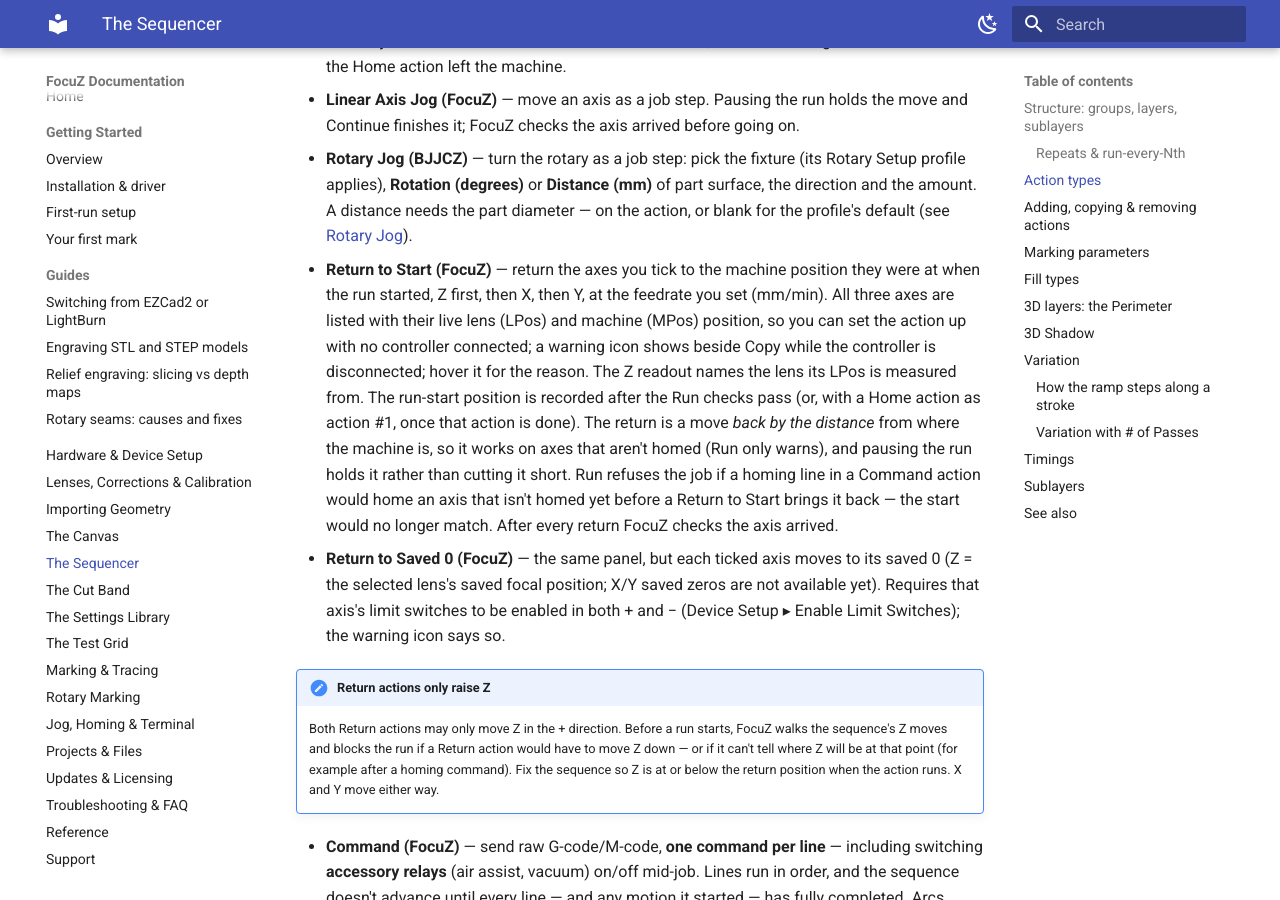
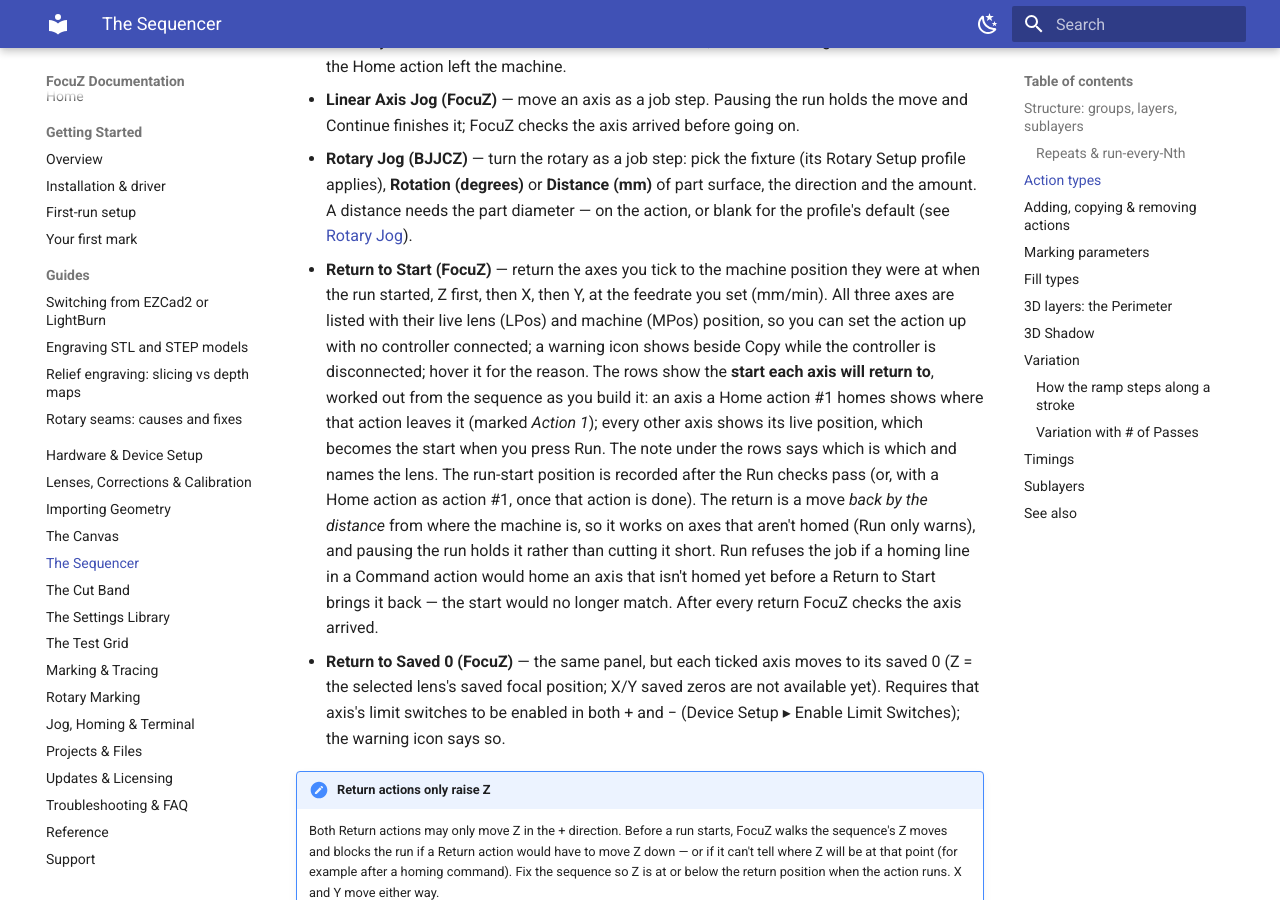
Before and after one commit to Lokahi-Shop/focuz-docs, an MkDocs documentation site: the page built from docs/sequencer.md, in a window 1280 px wide and 900 px high, scrolled down 2008 px. Built offline with MkDocs 1.6.1 and Material for MkDocs 9.7.7, drawn with Linux system fonts in a browser that asks for light colours.

Commit message:
Return to Start shows the start it returns to
Co-Authored-By: Claude Opus 5.5 <noreply@anthropic.com>

```diff
--- a/docs/sequencer.md
+++ b/docs/sequencer.md
@@ -86,7 +86,10 @@ board's rotary port.
   listed with their live lens (LPos) and machine (MPos) position, so you can set the action up with no
   controller connected;
   a warning icon shows beside Copy while the controller is disconnected; hover it for the reason. The
-  Z readout names the lens its LPos is measured from. The run-start position is recorded after the Run
+  rows show the **start each axis will return to**, worked out from the sequence as you build it: an
+  axis a Home action #1 homes shows where that action leaves it (marked *Action 1*); every other axis
+  shows its live position, which becomes the start when you press Run. The note under the rows says
+  which is which and names the lens. The run-start position is recorded after the Run
   checks pass (or, with a Home action as action #1, once that action is done). The return is a move
   *back by the distance* from where the machine is, so it works on axes that aren't homed (Run only
   warns), and pausing the run holds it rather than cutting it short. Run refuses the job if a homing
```
